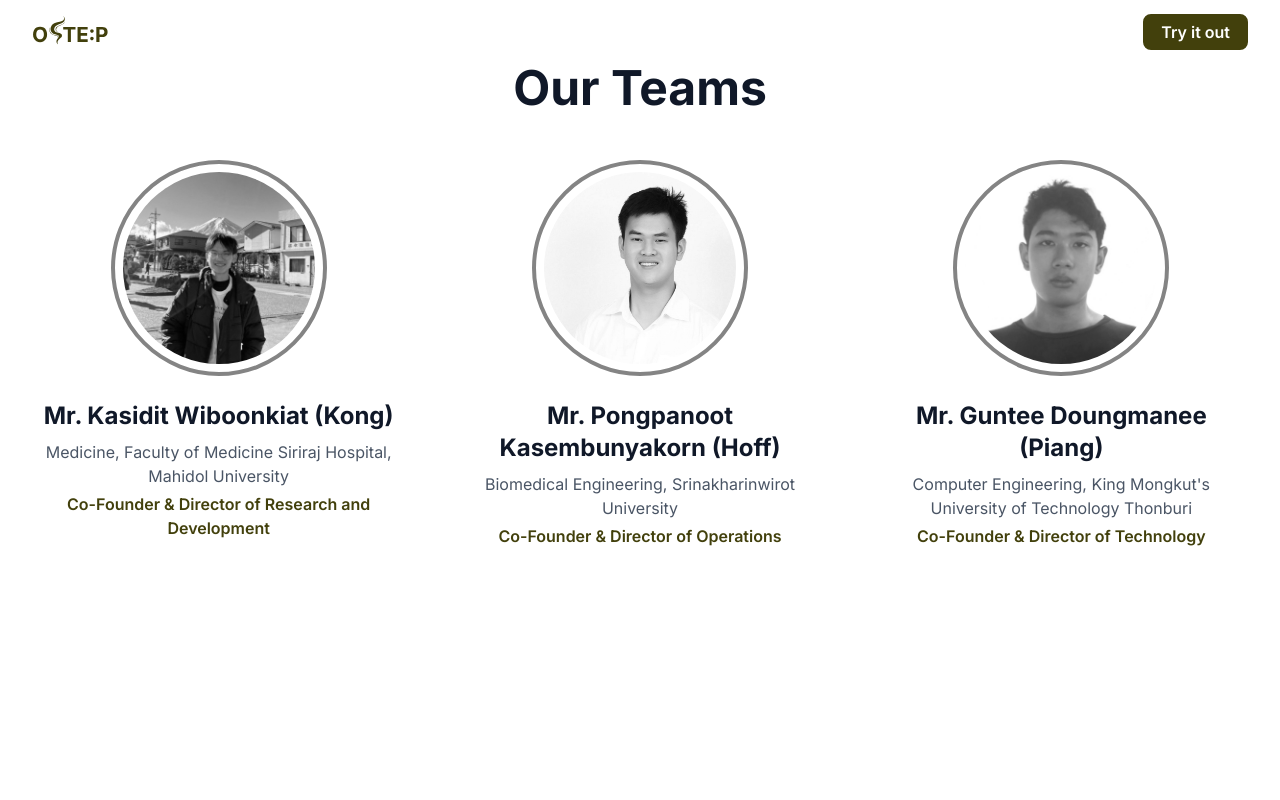
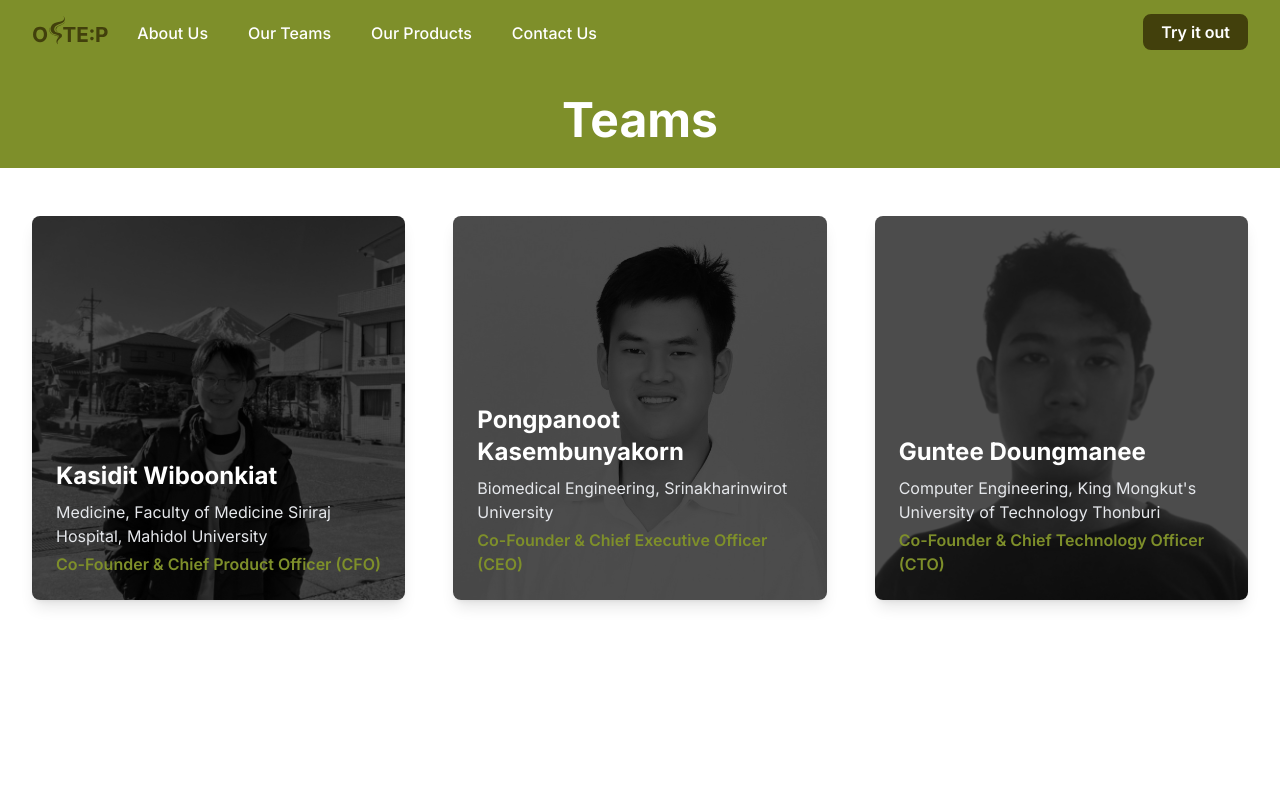
Before and after one commit to microhum/oitep-website, a Next.js app: page /teams in a window 1280 px wide. Shown: the top 800 px of the page. Built offline with nearby package versions, Linux system fonts and the light colour scheme.

Commit message:
feat: update team page

```diff
--- a/app/components/Teams.tsx
+++ b/app/components/Teams.tsx
@@ -2,82 +2,80 @@ import Image from "next/image";
 
 export default function Teams() {
   return (
-    <section className="min-h-screen bg-white py-16">
+    <section className="min-h-screen bg-white">
+      <div className=" bg-meadow-2 px-6 py-6 pt-24  text-2xl sm:text-3xl md:text-4xl lg:text-5xl font-bold text-white mb-8 md:mb-12">
+        <div className="inline-flex w-full justify-center gap-3">
+          <h1>Teams</h1>
+        </div>
+      </div>
       <div className="max-w-7xl mx-auto px-3 sm:px-4 md:px-6 lg:px-8 w-full">
-        <h1 className="text-center text-2xl sm:text-3xl md:text-4xl lg:text-5xl font-bold text-gray-900 mb-8 md:mb-12">
-          Our Teams
-        </h1>
         <div className="grid grid-cols-1 md:grid-cols-2 lg:grid-cols-3 gap-8 md:gap-12">
           {/* Kasidit Wiboonkiat */}
-          <div className="text-center">
-            <div className="flex items-center justify-center mb-6">
-              <div className="grayscale hover:grayscale-0 transition-all duration-300 rounded-full overflow-hidden border-4 border-meadow-2 p-2">
+          <div className="relative bg-white rounded-lg shadow-lg overflow-hidden h-96 group">
             <Image
               src="/static/Elements/Teams/Kasidit_Wiboonkiat.png"
-                  alt="Mr. Kasidit Wiboonkiat (Kong)"
-                  width={200}
-                  height={200}
-                  className="w-32 h-32 sm:w-40 sm:h-40 md:w-48 md:h-48 object-cover rounded-full"
+              alt="Kasidit Wiboonkiat"
+              fill
+              className="object-cover grayscale group-hover:grayscale-0 brightness-30 group-hover:brightness-70 transition-all duration-300"
             />
+            <div className="absolute inset-0 bg-opacity-40 group-hover:bg-opacity-20 transition-all duration-300"></div>
+            <div className="relative z-10 p-6 flex flex-col justify-end h-full text-white">
+              <h3 className="text-lg sm:text-xl md:text-2xl font-bold mb-2">
+                Kasidit Wiboonkiat
+              </h3>
+              <p className="text-sm sm:text-base text-gray-200 mb-1">
+                Medicine, Faculty of Medicine Siriraj Hospital, Mahidol
+                University
+              </p>
+              <p className="text-sm sm:text-base font-semibold text-meadow-2">
+                Co-Founder & Chief Product Officer (CFO)
+              </p>
             </div>
-            </div>
-            <h3 className="text-lg sm:text-xl md:text-2xl font-bold text-gray-900 mb-2">
-              Mr. Kasidit Wiboonkiat (Kong)
-            </h3>
-            <p className="text-sm sm:text-base text-gray-600 mb-1">
-              Medicine, Faculty of Medicine Siriraj Hospital, Mahidol University
-            </p>
-            <p className="text-sm sm:text-base font-semibold text-meadow-3">
-              Co-Founder & Director of Research and Development
-            </p>
           </div>
 
           {/* Pongpanoot Kasembunyakorn */}
-          <div className="text-center">
-            <div className="flex items-center justify-center mb-6">
-              <div className="grayscale hover:grayscale-0 transition-all duration-300 rounded-full overflow-hidden border-4 border-meadow-2 p-2">
+          <div className="relative bg-white rounded-lg shadow-lg overflow-hidden h-96 group">
             <Image
               src="/static/Elements/Teams/Pongpanoot_Kasembunyakorn.png"
-                  alt="Mr. Pongpanoot Kasembunyakorn (Hoff)"
-                  width={200}
-                  height={200}
-                  className="w-32 h-32 sm:w-40 sm:h-40 md:w-48 md:h-48 object-cover rounded-full"
+              alt="Pongpanoot Kasembunyakorn"
+              fill
+              className="object-cover grayscale group-hover:grayscale-0 brightness-30 group-hover:brightness-70 transition-all duration-300"
             />
-              </div>
-            </div>
-            <h3 className="text-lg sm:text-xl md:text-2xl font-bold text-gray-900 mb-2">
-              Mr. Pongpanoot Kasembunyakorn (Hoff)
+            <div className="absolute inset-0 bg-opacity-40 group-hover:bg-opacity-20 transition-all duration-300"></div>
+            <div className="relative z-10 p-6 flex flex-col justify-end h-full text-white">
+              <h3 className="text-lg sm:text-xl md:text-2xl font-bold mb-2">
+                Pongpanoot Kasembunyakorn
               </h3>
-            <p className="text-sm sm:text-base text-gray-600 mb-1">
+              <p className="text-sm sm:text-base text-gray-200 mb-1">
                 Biomedical Engineering, Srinakharinwirot University
               </p>
-            <p className="text-sm sm:text-base font-semibold text-meadow-3">
-              Co-Founder & Director of Operations
+              <p className="text-sm sm:text-base font-semibold text-meadow-2">
+                Co-Founder & Chief Executive Officer (CEO)
               </p>
+            </div>
           </div>
 
           {/* Guntee Doungmanee */}
-          <div className="text-center">
-            <div className="flex items-center justify-center mb-6">
-              <div className="grayscale hover:grayscale-0 transition-all duration-300 rounded-full overflow-hidden border-4 border-meadow-2 p-2">
+          <div className="relative bg-white rounded-lg shadow-lg overflow-hidden h-96 group">
             <Image
               src="/static/Elements/Teams/Guntee_Doungmanee.png"
-                  alt="Mr. Guntee Doungmanee (Piang)"
-                  width={200}
-                  height={200}
-                  className="w-32 h-32 sm:w-40 sm:h-40 md:w-48 md:h-48 object-cover rounded-full"
+              alt="Guntee Doungmanee"
+              fill
+              className="object-cover grayscale group-hover:grayscale-0 brightness-30 group-hover:brightness-70  transition-all duration-300"
             />
+            <div className="absolute inset-0 bg-opacity-40 group-hover:bg-opacity-20 transition-all duration-300"></div>
+            <div className="relative z-10 p-6 flex flex-col justify-end h-full text-white">
+              <h3 className="text-lg sm:text-xl md:text-2xl font-bold mb-2">
+                Guntee Doungmanee
+              </h3>
+              <p className="text-sm sm:text-base text-gray-200 mb-1">
+                Computer Engineering, King Mongkut&#39;s University of
+                Technology Thonburi
+              </p>
+              <p className="text-sm sm:text-base font-semibold text-meadow-2">
+                Co-Founder & Chief Technology Officer (CTO)
+              </p>
             </div>
-            </div>
-            <h3 className="text-lg sm:text-xl md:text-2xl font-bold text-gray-900 mb-2">
-              Mr. Guntee Doungmanee (Piang)
-            </h3>
-            <p className="text-sm sm:text-base text-gray-600 mb-1">
-              Computer Engineering, King Mongkut&#39;s University of Technology Thonburi
-            </p>
-            <p className="text-sm sm:text-base font-semibold text-meadow-3">
-              Co-Founder & Director of Technology
-            </p>
           </div>
         </div>
       </div>
```
Lines whose indentation alone changed are shown as unchanged.
